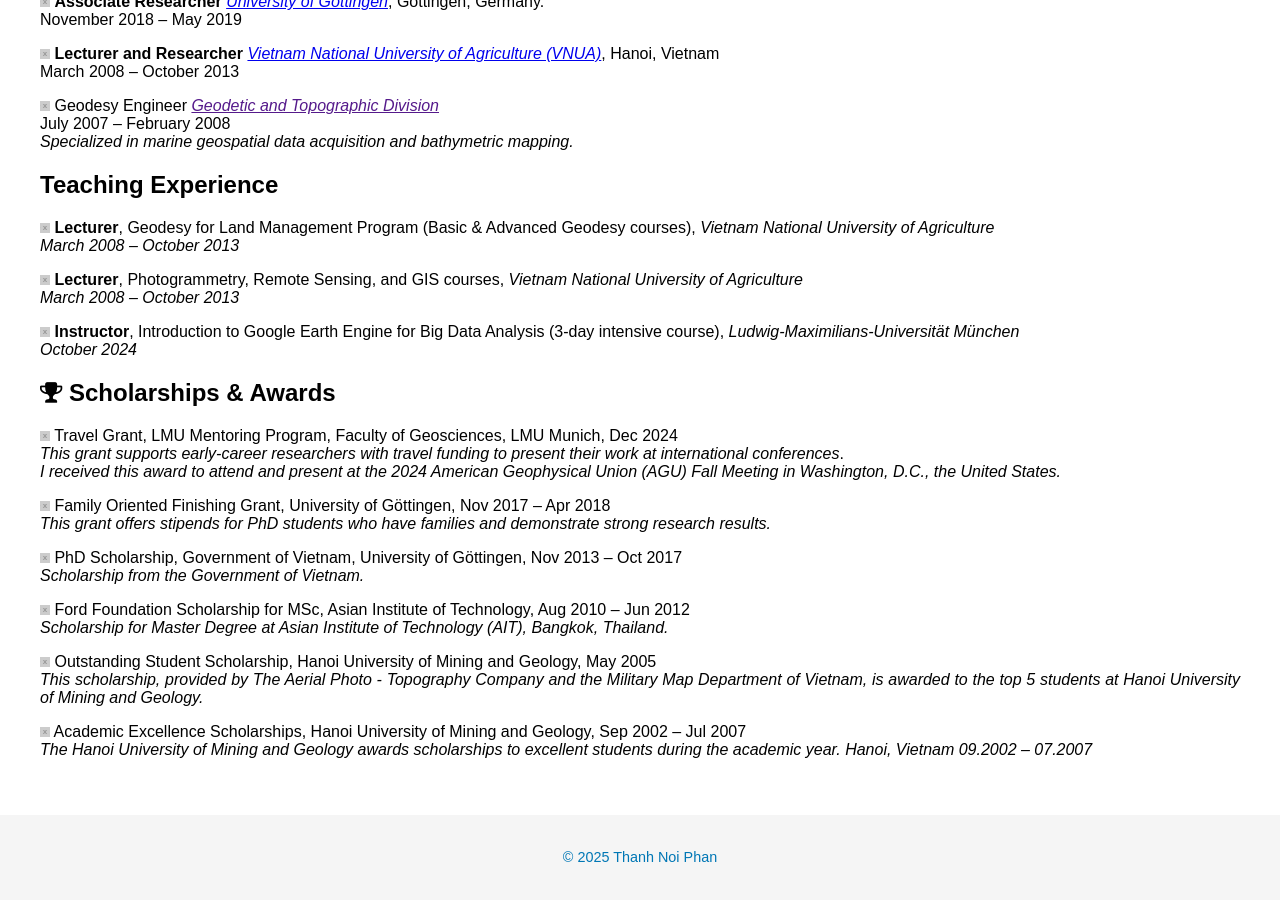
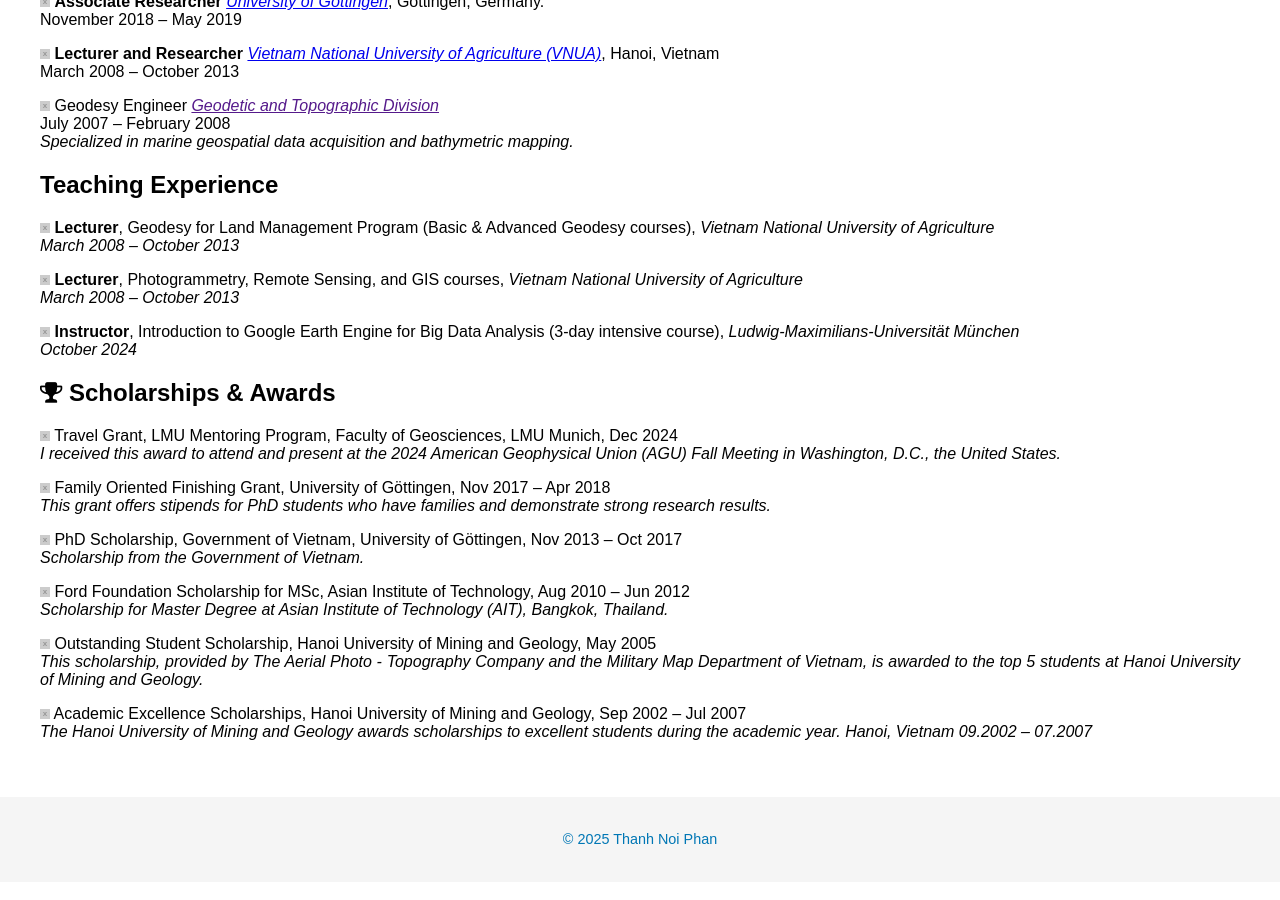
Before and after one commit to thanhnoiphan/thanhnoiphan.github.io, a Jekyll site: the page built from cv.md, in a window 1280 px wide and 900 px high, scrolled down 868 px. Built offline with Jekyll 4.4.1, drawn with Linux system fonts in a browser that asks for light colours; nearby versions of some CDN libraries; a script that is not in the unit is left out.

Commit message:
Update cv.md

```diff
--- a/cv.md
+++ b/cv.md
@@ -76,7 +76,6 @@
 ## <i class="fa fa-trophy"></i> Scholarships & Awards
 
 ![#00CCBB](https://placehold.co/10x10/00CCBB/00CCBB.png) Travel Grant, LMU Mentoring Program, Faculty of Geosciences, LMU Munich, Dec 2024 <br>
-*This grant supports early-career researchers with travel funding to present their work at international conferences*. <br>
 *I received this award to attend and present at the 2024 American Geophysical Union (AGU) Fall Meeting in Washington, D.C., the United States.*
 
 ![#00CCBB](https://placehold.co/10x10/00CCBB/00CCBB.png) Family Oriented Finishing Grant, University of Göttingen, Nov 2017 – Apr 2018 <br>
```
